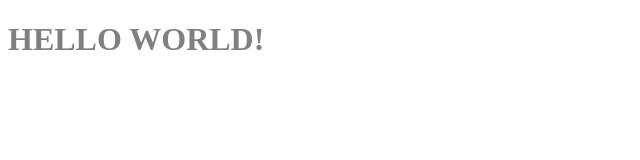
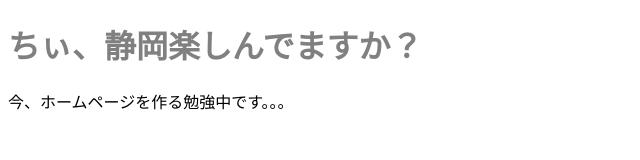
Before and after one commit to exciting-labo01-A/exciting-labo01-A.github.io, a plain HTML site: page index.html in a window 1280 px wide. Shown: the whole page, without its empty margins (0-640 px from the left). Drawn offline with Linux system fonts and the light colour scheme.

Commit message:
Update index.html

```diff
--- a/index.html
+++ b/index.html
@@ -9,7 +9,8 @@
 </head>
 <body>
   <header>
-  <h1>HELLO WORLD!</h1>
+  <h1>ちぃ、静岡楽しんでますか？</h1>
+    <p>今、ホームページを作る勉強中です。。。</p>
   </header>
   <footer>
   </footer>
```
